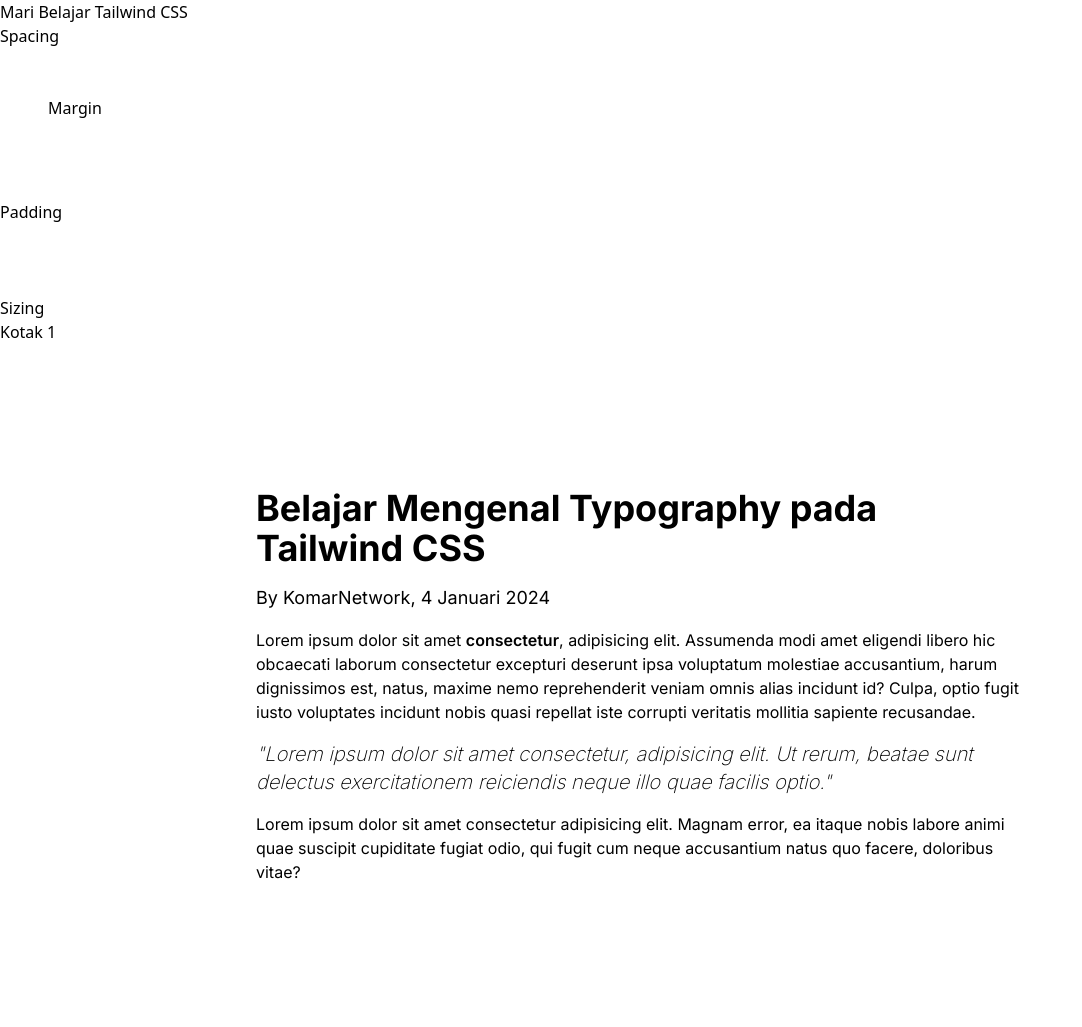
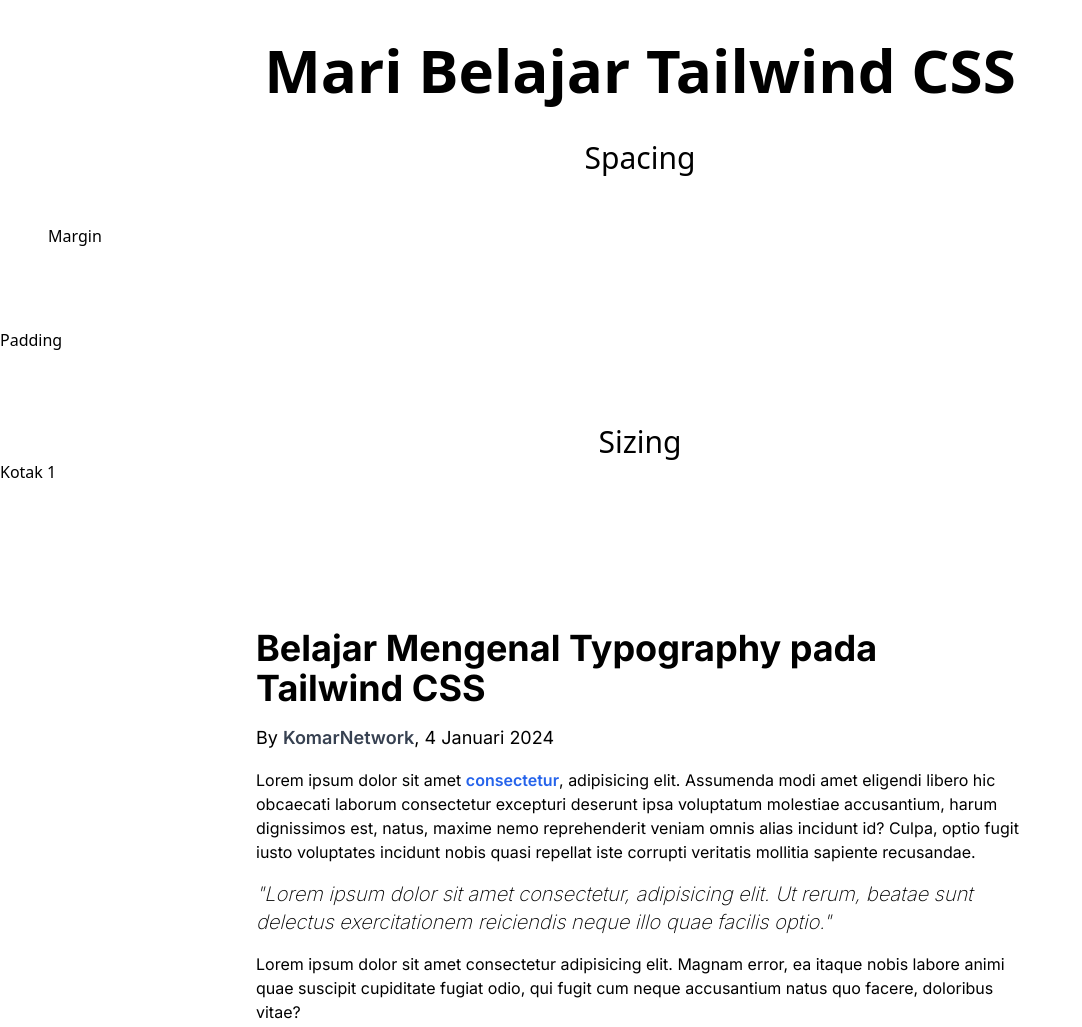
Before and after one commit to komarnetwork/tailwind-v3, a website: page public/index.html in a window 1280 px wide. Shown: the top 1027 px of the page, without its empty margins (0-1082 px from the left). Drawn offline with Linux system fonts and the light colour scheme.

Commit message:
font size

```diff
--- a/public/index.html
+++ b/public/index.html
@@ -12,23 +12,24 @@
 </head>
 
 <body>
-  <h1>Mari Belajar Tailwind CSS</h1>
+  <h1 class="text-6xl font-bold text-center my-10">Mari Belajar Tailwind CSS</h1>
 
   <section class="mb-10">
-    <h2>Spacing</h2>
+    <h2 class="text-3xl text-center">Spacing</h2>
     <div class="m-12">Margin</div>
     <div class="py-8">Padding</div>
   </section>
 
   <section class="mb-10">
-    <h2>Sizing</h2>
+    <h2 class="text-3xl text-center">Sizing</h2>
     <div class="w-32 h-32">Kotak 1</div>
   </section>
 
   <section class="mb-96 font-inter max-w-3xl mx-auto">
     <h2 class="mb-4 text-4xl font-bold">Belajar Mengenal Typography pada Tailwind CSS</h2>
-    <div class="mb-4 text-lg">By KomarNetwork, 4 Januari 2024</div>
-    <p class="mb-4">Lorem ipsum dolor sit amet <a href="#" class="font-semibold">consectetur</a>, adipisicing elit.
+    <div class="mb-4 text-lg">By <a href="#" class="text-gray-700 font-semibold">KomarNetwork</a>, 4 Januari 2024</div>
+    <p class="mb-4">Lorem ipsum dolor sit amet <a href="#" class="font-semibold text-blue-600">consectetur</a>,
+      adipisicing elit.
       Assumenda modi amet eligendi libero hic
       obcaecati
       laborum consectetur excepturi deserunt ipsa voluptatum molestiae accusantium, harum dignissimos est, natus, maxime
```
Also changed, not shown: public/css/style.css.
